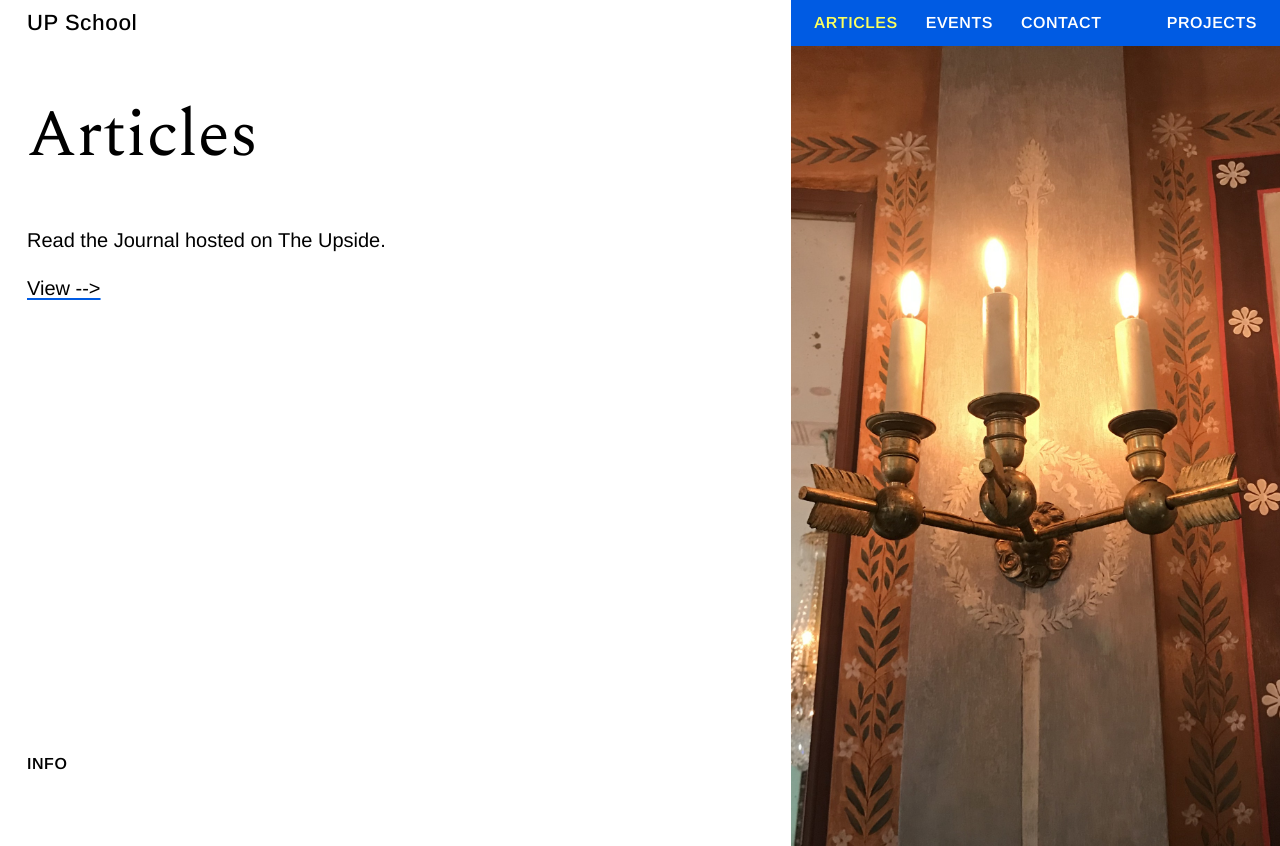
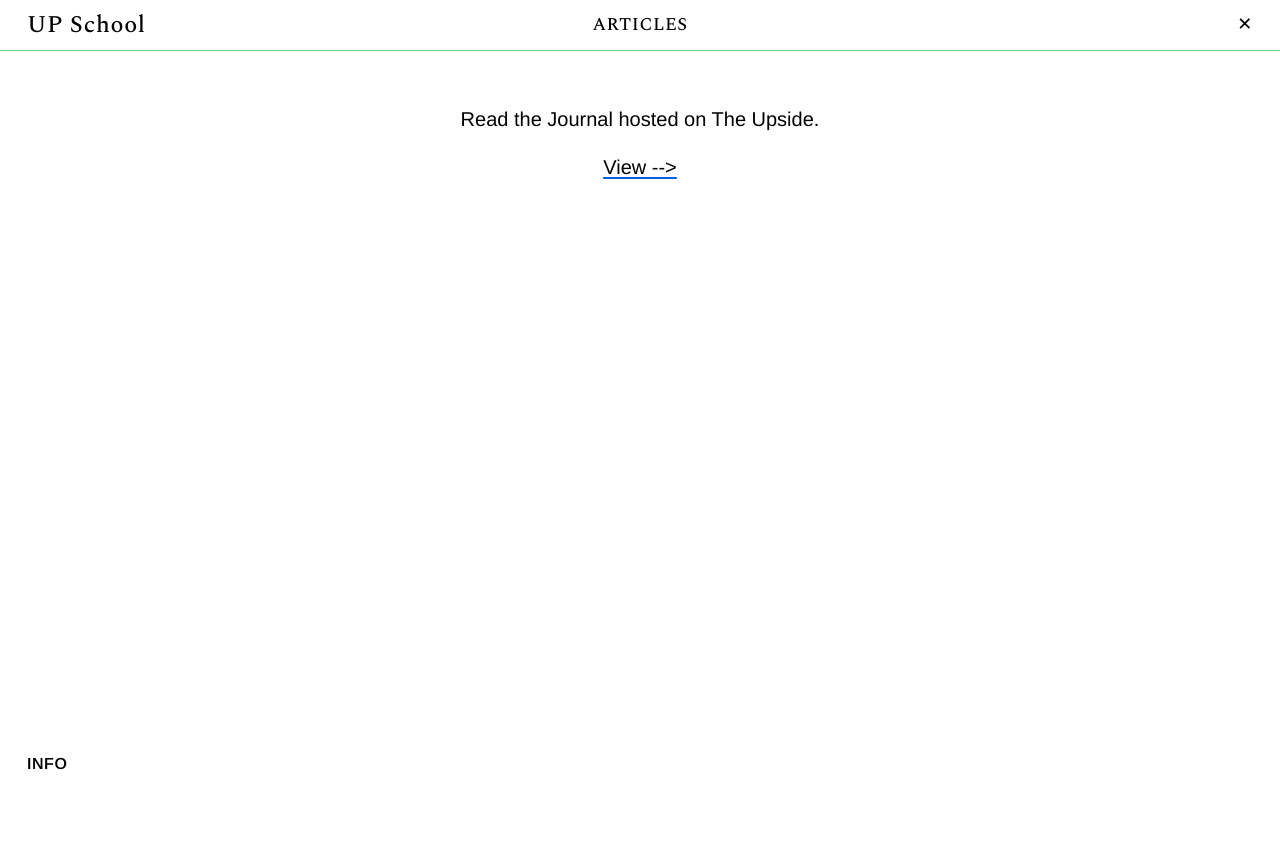
Before and after one commit to jordan-furr/upschool, a Nuxt app: page /articles in a window 1280 px wide. After the commit the page ends 800 px from the top, so only its background shows below. Built offline with nearby package versions, Linux system fonts and the light colour scheme; a web font is replaced by a local one.

Commit message:
alt header

```diff
--- /dev/null
+++ b/components/alt-header.vue
@@ -0,0 +1,29 @@
+<template>
+    <div class="header-cont">
+        <div class="alt-header">
+            <div class="flex flex-row align-center borderbox ph4">
+                <div class="w-33">
+                    <a href="/" exact-active-class="active">
+                        <p class="logo">UP School</p>
+                    </a>
+                </div>
+                <div class="w-33 text-center">
+                    <nuxt-link to="/articles" class="alt-menu-item">
+                        <p>{{ title }}</p>
+                    </nuxt-link>
+                </div>
+                <div class="w-33 text-right">
+                    <nuxt-link to="/" class="alt-menu-item">
+                        <p>&#10005;</p>
+                    </nuxt-link>
+                </div>
+            </div>
+        </div>
+    </div>
+</template>
+
+<script setup>
+const {
+    title = "ARTICLES",
+} = defineProps(["title"]);
+</script>
--- a/components/up-header.vue
+++ b/components/up-header.vue
@@ -7,9 +7,9 @@
             ><p class="logo" :style="{ color: logoColor }">UP School</p></a
           >
         </div>
-        <div :style="{ backgroundColor: navColor }" class="w-382 borderbox ph2">
-          <div class="flex flex-row space-between menu">
-            <div class="flex flex-row info-menu">
+        <div :style="{ backgroundColor: navColor }" class="w-382 borderbox pl2 pr4">
+          <div class="flex flex-row space-between">
+            <div class="flex flex-row">
               <nuxt-link
                 to="/articles"
                 class="menu-item"
@@ -38,7 +38,6 @@
                 <div class="dropdown-content">
                   <nuxt-link
                     to="/upside-of-uncertainty"
-                    class="menu-item"
                     exact-active-class="active"
                     ><p>Upside of Uncertainty</p></nuxt-link
                   >
--- a/pages/affection-economy.vue
+++ b/pages/affection-economy.vue
@@ -1,8 +1,8 @@
 <template>
     <div class="affection-page">
-        <up-header :logoColor="'white'" :headerColor="'#91c493'" :textColor="'white'" :navColor="'#91c493'" />
-        <div class="flex flex-row w-100">
-            <div class="page-content w-618 flex flex-col ph4 borderbox">
+        <up-header :logoColor="'#03301a'" :headerColor="'#eda737'" :textColor="'#03301a'" :navColor="'#eda737'" />
+        <div class="flex flex-row w-100 page-content">
+            <div class="w-618 flex flex-col ph4 borderbox">
                 <div class="landing">
                     <p>Affection Economy</p>
                 </div>
@@ -15,7 +15,7 @@
 
             </div>
         </div>
-        <div class="info-button-cont pl4">
+        <div class="info-button-cont pl4 page-content">
             <p class="nav-text blue-hover">INFO</p>
         </div>
     </div>
--- a/pages/articles.vue
+++ b/pages/articles.vue
@@ -1,18 +1,12 @@
 <template>
     <div class="articles-page">
-        <up-header />
-        <div class="flex flex-row w-100">
-            <div class="w-618 flex flex-col ph4 borderbox">
-                <div class="landing">
-                    <p>Articles</p>
-                </div>
-                <div class="about-text">
-                    <p>Read the Journal hosted on The Upside.</p>
-                    <a href="https://www.theupsideofuncertainty.com/journal" target="_blank"><p class="view-text">View --></p></a>
-                </div>
-            </div>
-            <div class="w-382 img-half">
-
+        <alt-header />
+        <div class="text-center article-content">
+            <div class="about-text margin-a">
+                <p>Read the Journal hosted on The Upside.</p>
+                <a href="https://www.theupsideofuncertainty.com/journal" target="_blank">
+                    <p class="view-text">View --></p>
+                </a>
             </div>
         </div>
         <div class="info-button-cont pl4">
--- a/pages/contact.vue
+++ b/pages/contact.vue
@@ -1,17 +1,9 @@
 <template>
     <div class="contact-page">
-        <up-header />
-        <div class="flex flex-row w-100">
-            <div class="w-618 flex flex-col ph4 borderbox">
-                <div class="landing">
-                    <p>Contact</p>
-                </div>
-                <div class="about-text">
-                    <p>You can reach us at info@upschool.org</p>
-                </div>
-            </div>
-            <div class="w-382 img-half">
-
+        <alt-header :title="'CONTACT'" />
+        <div class="text-center event-content">
+            <div class="about-text margin-a">
+                <p>You can reach us at info@upschool.org</p>
             </div>
         </div>
         <div class="info-button-cont pl4">
--- a/pages/earnest-project.vue
+++ b/pages/earnest-project.vue
@@ -1,7 +1,7 @@
 <template>
     <div class="earnest-page">
         <up-header :logoColor="'#fcff5e'" :headerColor="'#DD7D4E'" :textColor="'#fcff5e'" :navColor="'#DD7D4E'" />
-        <div class="flex flex-row w-100">
+        <div class="flex flex-row w-100 page-content">
             <div class="w-618 flex flex-col ph4 borderbox">
                 <div class="landing">
                     <p>Earnest Project</p>
@@ -18,7 +18,7 @@
                 </div>
             </div>
         </div>
-        <div class="info-button-cont pl4">
+        <div class="info-button-cont pl4 page-content">
             <p class="nav-text blue-hover">INFO</p>
         </div>
     </div>
--- a/pages/events.vue
+++ b/pages/events.vue
@@ -1,12 +1,8 @@
 <template>
     <div class="events-page">
-        <up-header />
-        <div class="flex flex-row w-100">
-            <div class="w-618 flex flex-col ph4 borderbox">
-                <div class="landing">
-                    <p>Events</p>
-                </div>
-                <div class="about-text">
+        <alt-header :title="'EVENTS'" />
+        <div class="text-center event-content">
+            <div class="about-text margin-a">
                 <div class="upcoming-ev">
                     <p class="sm-head-text">UPCOMING</p>
                     <p>Please check back later. Subscribe to stay updated (we won't spam).</p>
@@ -17,10 +13,6 @@
                 </div>
             </div>
         </div>
-            <div class="w-382 img-half">
-
-            </div>
-        </div>
         <div class="info-button-cont pl4">
             <p class="nav-text blue-hover">INFO</p>
         </div>
--- a/pages/hope-accelerator.vue
+++ b/pages/hope-accelerator.vue
@@ -1,7 +1,7 @@
 <template>
     <div class="hope-page">
         <up-header :logoColor="'#ddedf0'" :headerColor="'#07252b'" :textColor="'#ddedf0'" :navColor="'#07252b'" />
-        <div class="flex flex-row w-100">
+        <div class="flex flex-row w-100 page-content">
             <div class="w-618 flex flex-col ph4 borderbox">
                 <div class="landing">
                     <p>Hope Accelerator</p>
@@ -15,7 +15,7 @@
 
             </div>
         </div>
-        <div class="info-button-cont pl4">
+        <div class="info-button-cont pl4 page-content">
             <p class="nav-text blue-hover">INFO</p>
         </div>
     </div>
--- a/pages/upside-of-uncertainty.vue
+++ b/pages/upside-of-uncertainty.vue
@@ -1,7 +1,7 @@
 <template>
     <div class="upside-page">
         <up-header :logoColor="'#C9FFAF'" :headerColor="'#0C3F41'" :textColor="'#C9FFAF'" :navColor="'#0C3F41'" />
-        <div class="flex flex-row w-100">
+        <div class="flex flex-row w-100 page-content">
             <div class="w-618 flex flex-col ph4 borderbox">
                 <div class="landing">
                     <p>The Upside of Uncertainty</p>
@@ -17,7 +17,7 @@
 
             </div>
         </div>
-        <div class="info-button-cont pl4">
+        <div class="info-button-cont pl4 page-content">
             <p class="nav-text blue-hover">INFO</p>
         </div>
     </div>
--- a/style.css
+++ b/style.css
@@ -339,6 +339,10 @@ h6 {
 
 .pr3 {
     padding-right: 1rem;
+}
+
+.pr4 {
+    padding-right: 1.5rem;
 }
 
 .pt1 {
@@ -735,19 +739,39 @@ a:hover {
 }
 
 .logo {
-    font-size: 22px;
+    font-size: 24px;
     font-weight: 500;
     letter-spacing: 0.03rem;
+    font-family: 'Spectral';
+    color: black;
 }
 
 .menu-item {
-    font-size: 16px;
-    font-weight: 600;
+    font-size: 18px;
+    font-weight: 500;
     letter-spacing: 0.03rem;
     color: white;
-    padding: 14px 14px;
+    padding-left: 18px;
+    padding-right: 0px;
+    padding-top: 14px;
+    padding-bottom: 14px;
+    font-family: 'Spectral';
 }
 
+.alt-header {
+    border-bottom: 1px solid #70D884;
+    padding: 16px 0;
+}
+
+.alt-menu-item {
+    font-size: 18px;
+    font-weight: 500;
+    letter-spacing: 0.03rem;
+    color: black;
+    padding: 16px 0px;
+    font-family: 'Spectral';
+    box-sizing: border-box;
+}
 
 .info-button-cont {
     position: absolute;
@@ -967,31 +991,39 @@ a:hover {
 }
 
 .earnest-page {
-    background-color: #f0e4c9;
+    background-color: #FACAC5;
 }
 
 .hope-page {
     background-color: #42270f;
 }
 
-.hope-page p {
+.hope-page .page-content p {
     color: #ddedf0;
 }
 
 .affection-page {
-    background-color: #876220;
+    background-color: #ffd036;
 }
 
-.affection-page p {
-    color: white;
+.affection-page .page-content p {
+    color: #03301a;
 }
 
 .upside-page {
     background-color: #0C3F41;
 }
 
-.upside-page p {
+.upside-page .page-content p {
     color: #C9FFAF;
+}
+
+.article-content {
+    margin-top: 3rem;
+}
+
+.event-content {
+    margin-top: 3rem;
 }
 
 @media (max-width: 1000px) {
```
Lines whose indentation alone changed are shown as unchanged.
